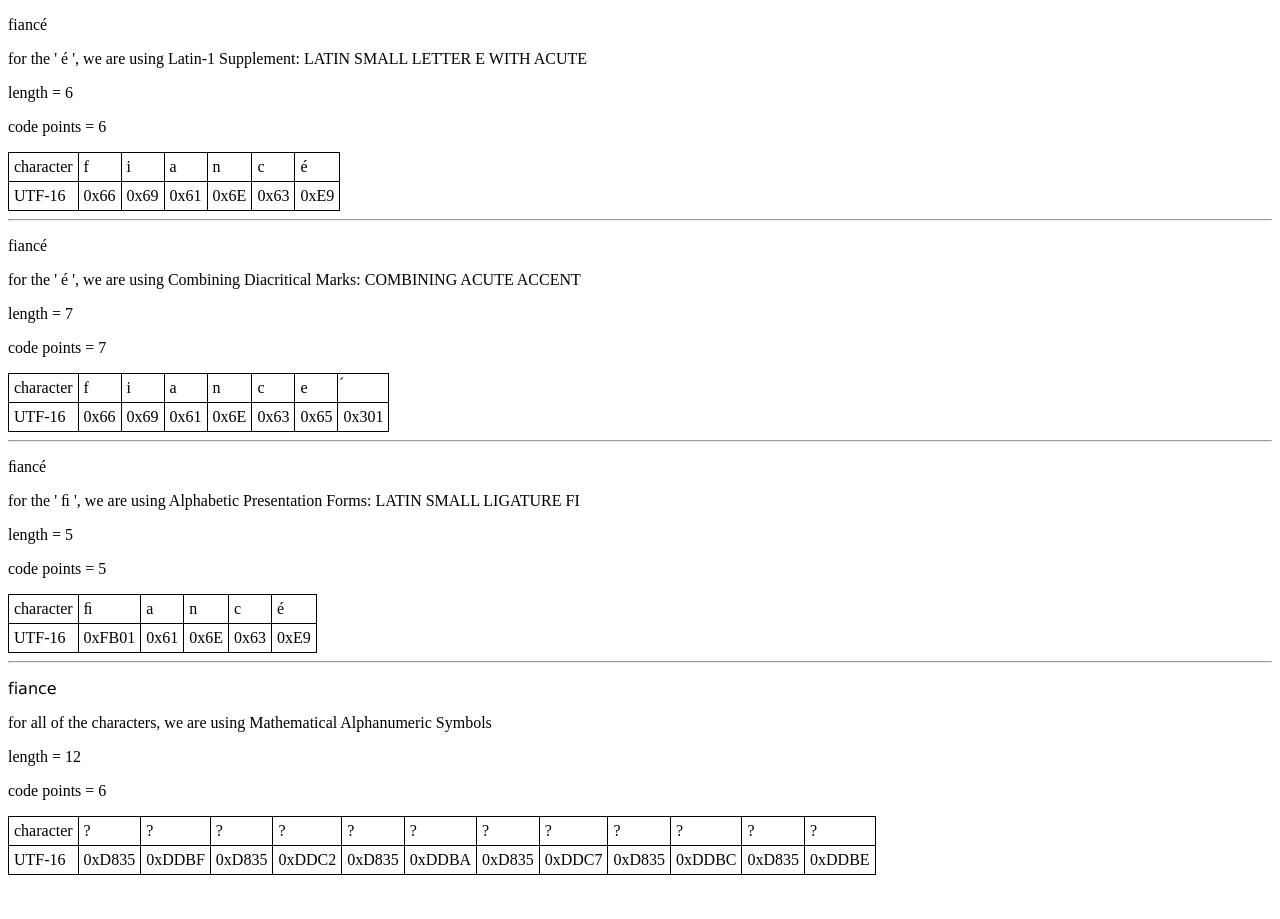
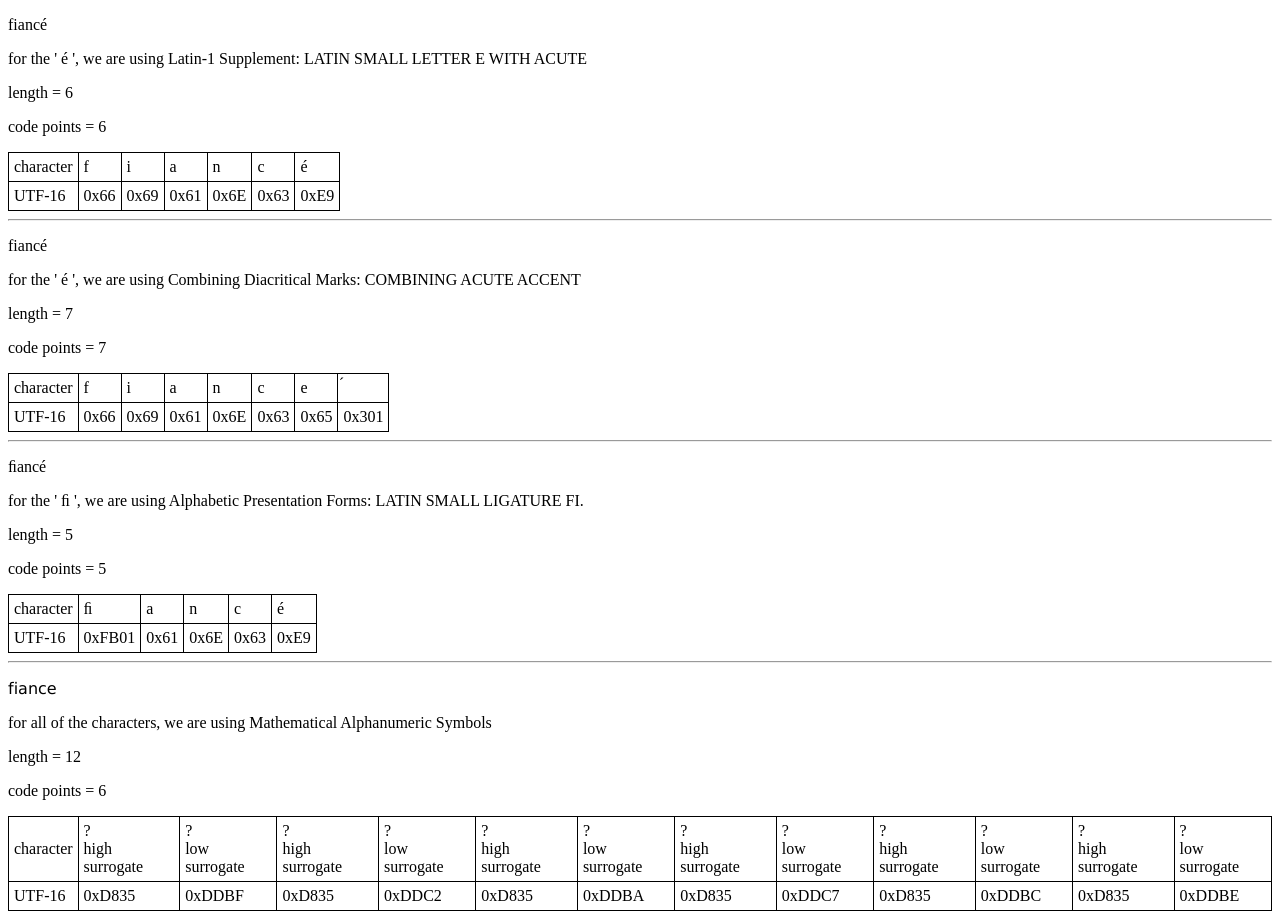
Before and after one commit to SeanShubin/documentation, a plain HTML site: page videos/fiance.html in a window 1280 px wide. Before the commit the page ends 883 px from the top, so only its background shows below. Drawn offline with Linux system fonts and the light colour scheme.

Commit message:
Updated unicode sample

```diff
--- a/videos/fiance.html
+++ b/videos/fiance.html
@@ -72,7 +72,7 @@
 </table>
 <hr>
 <p>ﬁancé</p>
-<p>for the ' ﬁ ', we are using Alphabetic Presentation Forms: LATIN SMALL LIGATURE FI</p>
+<p>for the ' ﬁ ', we are using Alphabetic Presentation Forms: LATIN SMALL LIGATURE FI. </p>
 <p>length = 5</p>
 <p>code points = 5</p>
 <table>
@@ -104,18 +104,18 @@
     <tbody>
     <tr>
       <td>character</td>
-        <td>?</td>
-        <td>?</td>
-        <td>?</td>
-        <td>?</td>
-        <td>?</td>
-        <td>?</td>
-        <td>?</td>
-        <td>?</td>
-        <td>?</td>
-        <td>?</td>
-        <td>?</td>
-        <td>?</td>
+      <td>?<br>high surrogate</td>
+      <td>?<br>low surrogate</td>
+      <td>?<br>high surrogate</td>
+      <td>?<br>low surrogate</td>
+      <td>?<br>high surrogate</td>
+      <td>?<br>low surrogate</td>
+      <td>?<br>high surrogate</td>
+      <td>?<br>low surrogate</td>
+      <td>?<br>high surrogate</td>
+      <td>?<br>low surrogate</td>
+      <td>?<br>high surrogate</td>
+      <td>?<br>low surrogate</td>
     </tr>
     <tr>
       <td>UTF-16</td>
```
Also changed, not shown: 2 other files. Lines whose indentation alone changed are shown as unchanged.
